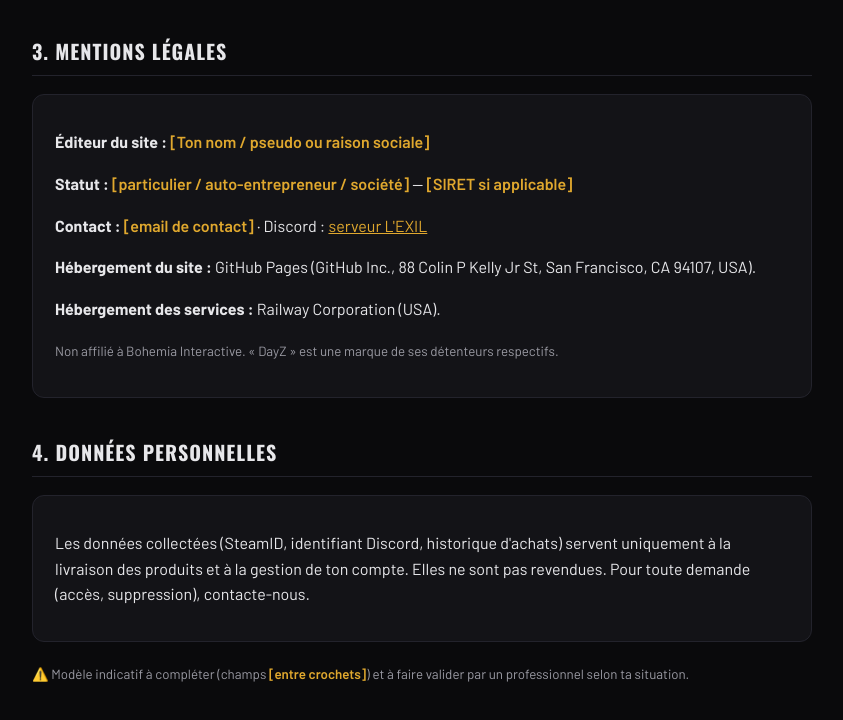
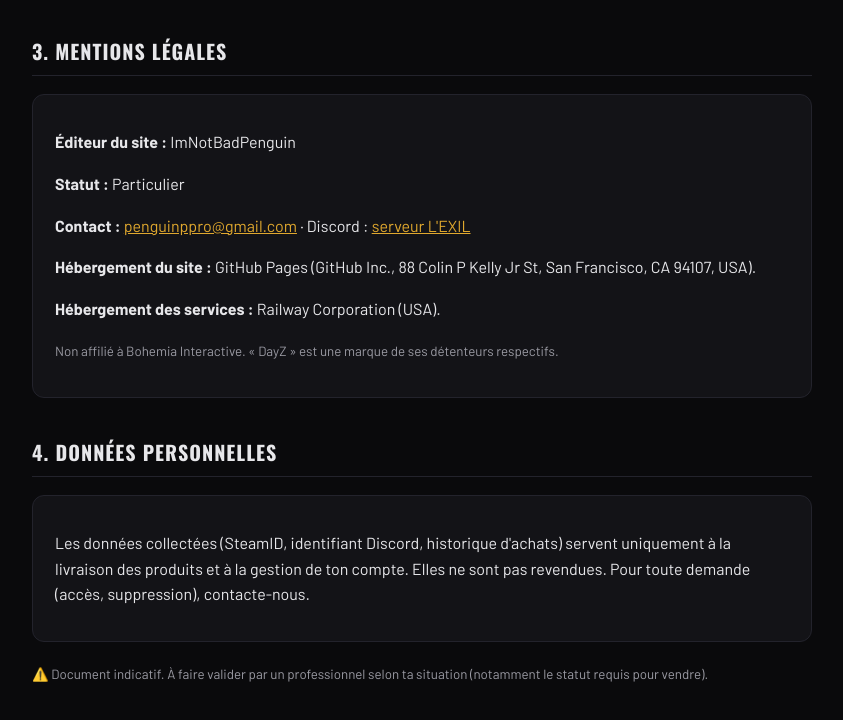
Before and after one commit to NOTBADPENGUIN/lexil-site, a plain HTML site: page legal.html in a window 1280 px wide. Shown: the part 984-1704 px from the top of the page, without its empty margins (218-1061 px from the left). Drawn offline with nearby package versions, Linux system fonts and the light colour scheme.

Commit message:
Mentions légales remplies (ImNotBadPenguin, particulier, contact)

```diff
--- a/legal.html
+++ b/legal.html
@@ -27,7 +27,7 @@ small{color:var(--mut)}
 <div class="wrap">
   <a class="back" href="/">← Retour à la boutique</a>
   <h1>L'EXIL — Informations légales</h1>
-  <p class="mut">Dernière mise à jour : <span class="ph">[date]</span>. Boutique cosmétique du serveur DayZ L'EXIL.</p>
+  <p class="mut">Dernière mise à jour : 23 juin 2026. Boutique cosmétique du serveur DayZ L'EXIL.</p>
 
   <h2>1. Remboursement — Produits virtuels</h2>
   <div class="card warn">
@@ -46,9 +46,9 @@ small{color:var(--mut)}
 
   <h2>3. Mentions légales</h2>
   <div class="card">
-    <p><strong>Éditeur du site :</strong> <span class="ph">[Ton nom / pseudo ou raison sociale]</span></p>
-    <p><strong>Statut :</strong> <span class="ph">[particulier / auto-entrepreneur / société]</span> — <span class="ph">[SIRET si applicable]</span></p>
-    <p><strong>Contact :</strong> <span class="ph">[email de contact]</span> · Discord : <a href="https://discord.gg/t46RE8hYs7">serveur L'EXIL</a></p>
+    <p><strong>Éditeur du site :</strong> ImNotBadPenguin</p>
+    <p><strong>Statut :</strong> Particulier</p>
+    <p><strong>Contact :</strong> <a href="mailto:penguinppro@gmail.com">penguinppro@gmail.com</a> · Discord : <a href="https://discord.gg/t46RE8hYs7">serveur L'EXIL</a></p>
     <p><strong>Hébergement du site :</strong> GitHub Pages (GitHub Inc., 88 Colin P Kelly Jr St, San Francisco, CA 94107, USA).</p>
     <p><strong>Hébergement des services :</strong> Railway Corporation (USA).</p>
     <p class="mut"><small>Non affilié à Bohemia Interactive. « DayZ » est une marque de ses détenteurs respectifs.</small></p>
@@ -59,7 +59,7 @@ small{color:var(--mut)}
     <p>Les données collectées (SteamID, identifiant Discord, historique d'achats) servent uniquement à la livraison des produits et à la gestion de ton compte. Elles ne sont pas revendues. Pour toute demande (accès, suppression), contacte-nous.</p>
   </div>
 
-  <p class="mut"><small>⚠️ Modèle indicatif à compléter (champs <span class="ph">[entre crochets]</span>) et à faire valider par un professionnel selon ta situation.</small></p>
+  <p class="mut"><small>⚠️ Document indicatif. À faire valider par un professionnel selon ta situation (notamment le statut requis pour vendre).</small></p>
 </div>
 </body>
 </html>
```
